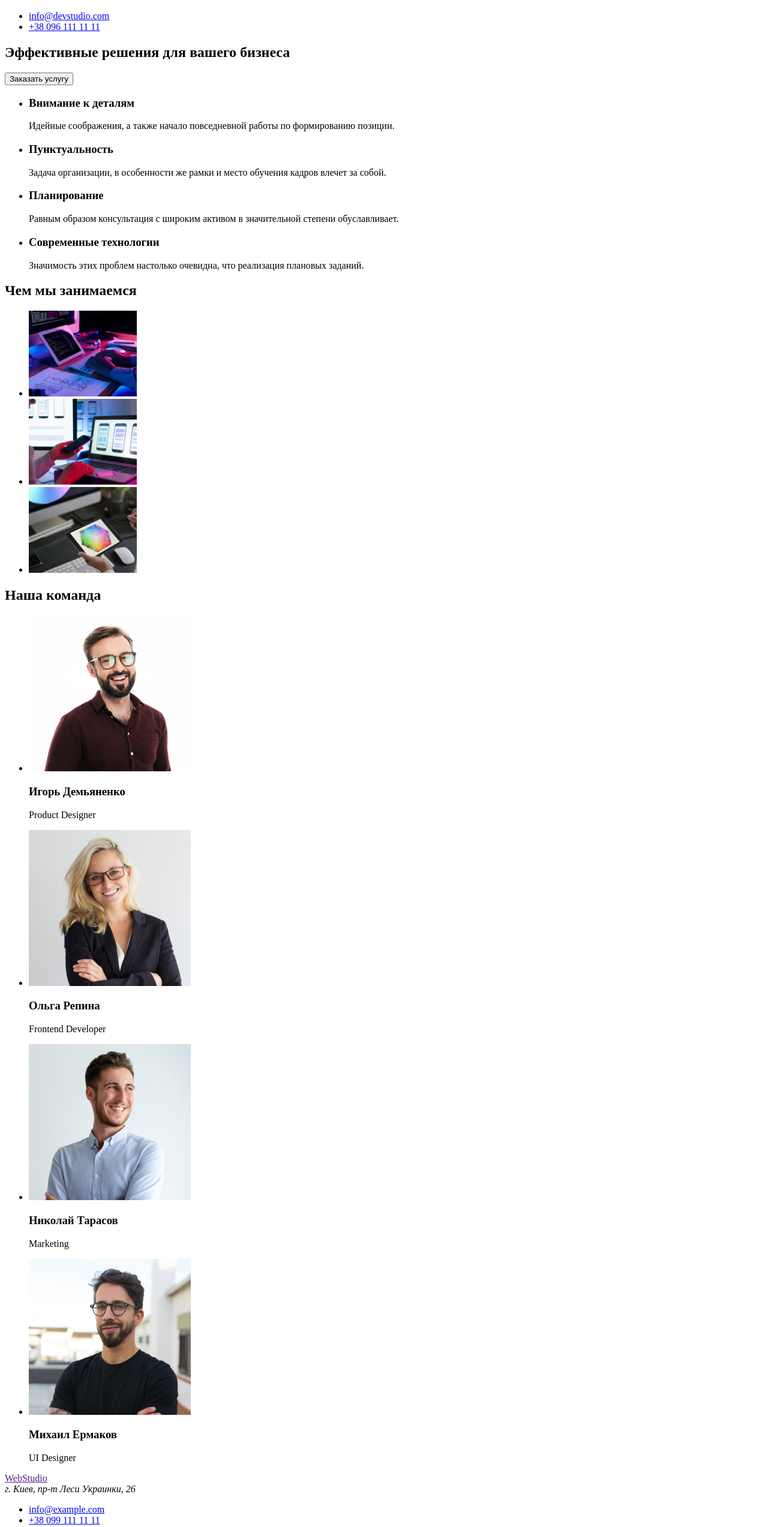
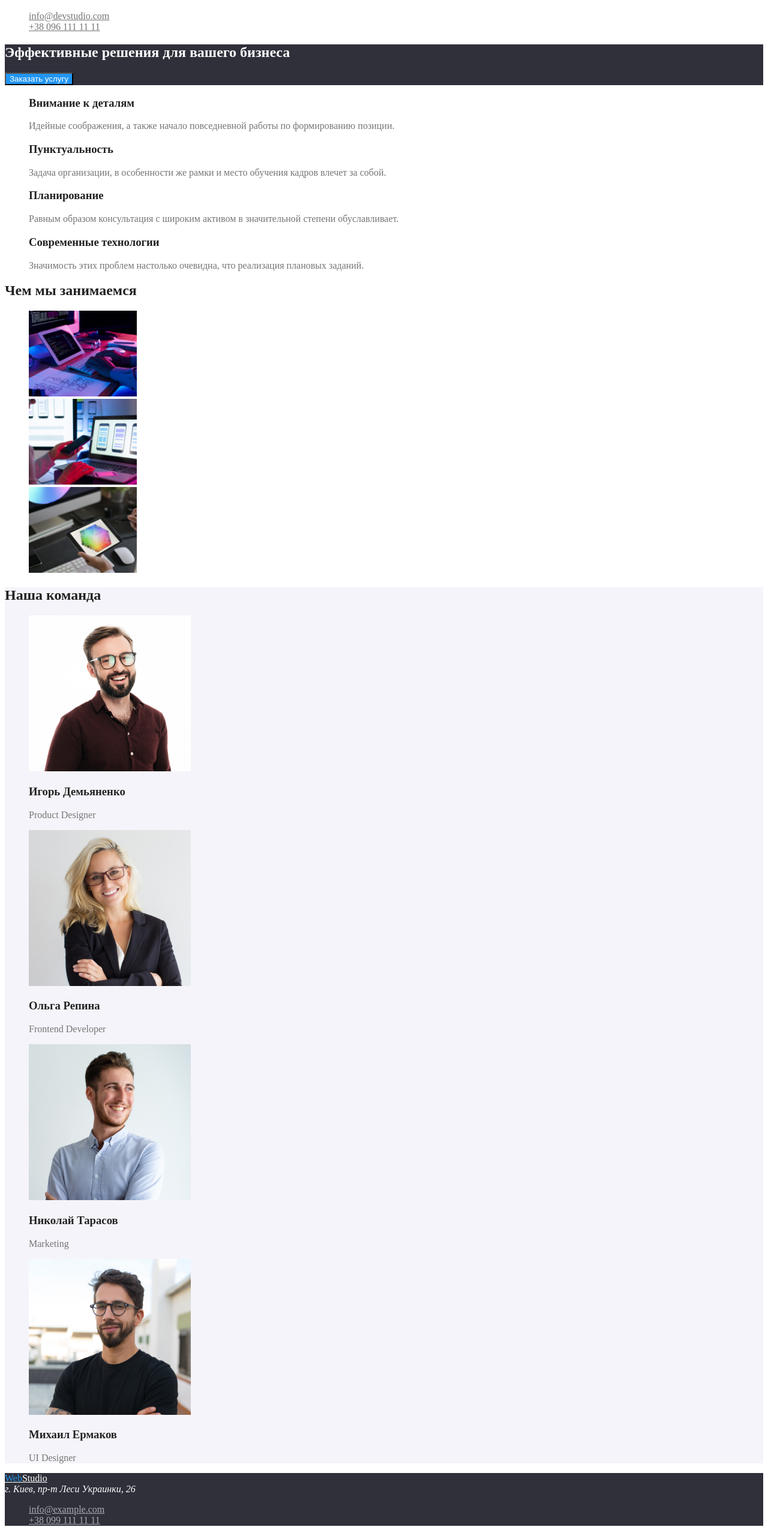
Before and after one commit to AnriiMais/goit-markup-hw-02, a plain HTML site: page index.html in a window 1280 px wide. Shown: the part 94-2640 px from the top of the page at 60% size. Drawn offline with Linux system fonts and the light colour scheme.

Commit message:
работа над стилями

```diff
--- /dev/null
+++ b/css/styles.css
@@ -0,0 +1,89 @@
+/* боди #FFFFFF */
+/* цвет основного текста #757575 */
+/* цвет фона приветствия и футер #2F303A */
+/* хедер #FFFFFF */
+/* цвет вторичного текста #212121 */
+/* logo #2196F3  #000000 */
+/* акцент #2196F3 */
+/* почта и телефон rgba(255, 255, 255, 0.6) */
+/* адрес и приветствие #FFFFFF */
+/* команда фон #F5F4FA */
+/* ___________________________ */
+.body-page {
+  background-color: #ffffff;
+  color: #757575;
+}
+ul {
+  list-style: none;
+}
+/* логотип */
+.logo {
+  color: #000000;
+}
+.logo:focus,
+.logo:hover {
+  color: #2196f3;
+}
+.logostyle {
+  color: #2196f3;
+}
+.logostyle:hover,
+.logostyle:focus {
+  color: #000000;
+}
+/* навигация */
+.site-nav .link {
+  color: #212121;
+}
+.site-nav .link:hover,
+.site-nav .link:focus {
+  color: #2196f3;
+}
+/* контакты */
+.contacts-link {
+  color: #757575;
+}
+.contacts-link:hover,
+.contacts-link:focus {
+  color: #2196f3;
+}
+/* Приветствие */
+.greeting {
+  background-color: #2f303a;
+  color: #ffffff;
+}
+.greeting-butt {
+  color: #ffffff;
+  background-color: #2196f3;
+}
+/* Список преимуществ */
+.section-list h3 {
+  color: #212121;
+}
+/* чем заняты */
+.section-title {
+  color: #212121;
+}
+/* Команда молодости нашей */
+.body-page .profile-list {
+  background-color: #f5f4fa;
+}
+.profile h3 {
+  color: #212121;
+}
+/* Футер */
+.footer-section {
+  background-color: #2f303a;
+}
+.foot-logo {
+  color: #ffffff;
+}
+.footstyle {
+  color: #2196f3;
+}
+.address-text {
+  color: #ffffff;
+}
+.footer-section .link-foot {
+  color: rgba(255, 255, 255, 0.6);
+}
--- a/index.html
+++ b/index.html
@@ -6,32 +6,33 @@
     <meta http-equiv="X-UA-Compatible" content="IE=edge">
     <meta name="viewport" content="width=device-width, initial-scale=1.0">
     <title>Web Studio</title>
+    <link rel="stylesheet" href="./css/styles.css">
 </head>
 
-<body>
+<body class="body-page">
     <header>
         <!--Область навигации-->
         <nav>
-            <a href="/">WebStudio</a>
-            <ul>
-                <li><a href="">Студия</a></li>
-                <li><a href="./portfolio.html">Портфолио</a></li>
-                <li><a href="">Контакты</a></li>
+            <a href="./index.html" class="logo"><span class="logostyle">Web</span>Studio</a>
+            <ul class="site-nav">
+                <li><a href="" class="link">Студия</a></li>
+                <li><a href="./portfolio.html" class="link">Портфолио</a></li>
+                <li><a href="" class="link">Контакты</a></li>
             </ul>
         </nav>
-        <ul>
-            <li><a href="mailto:info@devstudio.com">info@devstudio.com</a></li>
-            <li><a href="tel:+380961111111">+38 096 111 11 11</a></li>
+        <ul class="contacts">
+            <li><a href="mailto:info@devstudio.com" class="contacts-link">info@devstudio.com</a></li>
+            <li><a href="tel:+380961111111" class="contacts-link">+38 096 111 11 11</a></li>
         </ul>
     </header>
 <main>
-        <section>
-            <h1>Эффективные решения для вашего бизнеса</h1>
-            <button type="button">Заказать услугу</button>
+        <section class="greeting">
+            <h1 class="greeting-title">Эффективные решения для вашего бизнеса</h1>
+            <button type="button" class="greeting-butt">Заказать услугу</button>
         </section>
         <!--Особенности-->
-        <section>
-            <ul>
+        <section class="section">
+            <ul class="section-list">
                 <li>
                     <h3>Внимание к деталям</h3>
                     <p>Идейные соображения, а также начало повседневной работы по формированию позиции.</p>
@@ -51,9 +52,9 @@
                 </li>
             </ul>
         </section>
-        <!--Чем мы занимаемся-->
-        <section>
-            <h2>Чем мы занимаемся</h2>
+        <!-- Чем мы занимаемся -->
+        <section class="section">
+            <h2 class="section-title">Чем мы занимаемся</h2>
             <ul>
                 <li><a href=""><img src="./images/box1.jpg" alt="Разработка программ" width="180"></a></li>
                 <li><a href=""><img src="./images/box2.jpg" alt="Разработка мобильных приложений" width="180"></a></li>
@@ -61,9 +62,9 @@
             </ul>
         </section>
         <!--Наша команда-->
-        <section>
-            <h2>Наша команда</h2>
-            <ul>
+        <section class="profile-list">
+            <h2 class="section-title">Наша команда</h2>
+            <ul class="profile">
                 <li><img src="./images/img.jpg" alt="Product Designer" width="270">
                     <h3>Игорь Демьяненко</h3>
                     <p>Product Designer</p>
@@ -83,14 +84,13 @@
             </ul>
         </section>
 </main>
-    <footer>
-        <a href="">WebStudio</a>
-        <address>г. Киев, пр-т Леси Украинки, 26</address>
+    <footer class="footer-section">
+        <a href="./index.html" class="foot-logo"><span class="footstyle">Web</span>Studio</a>
+        <address class="address-text">г. Киев, пр-т Леси Украинки, 26</address>
         <ul>
-            <li><a href="mailto:info@example.com">info@example.com</a></li>
-            <li><a href="tel:+380991111111">+38 099 111 11 11</a></li>
+            <li><a href="mailto:info@example.com" class="link-foot">info@example.com</a></li>
+            <li><a href="tel:+380991111111" class="link-foot">+38 099 111 11 11</a></li>
         </ul>
     </footer>
-</body>
-
+    </body>
 </html>
```
Also changed, not shown: portfolio.html (+14 -13 lines).
